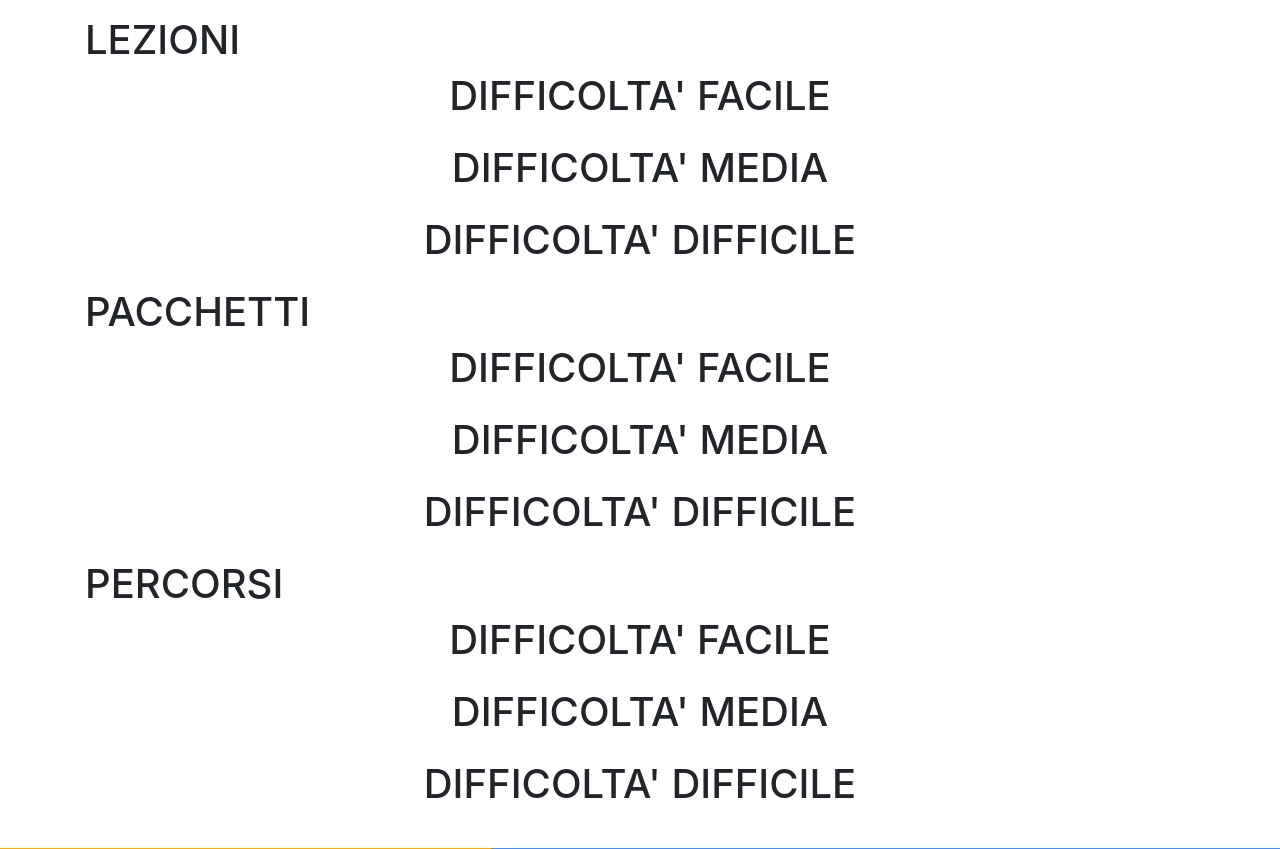
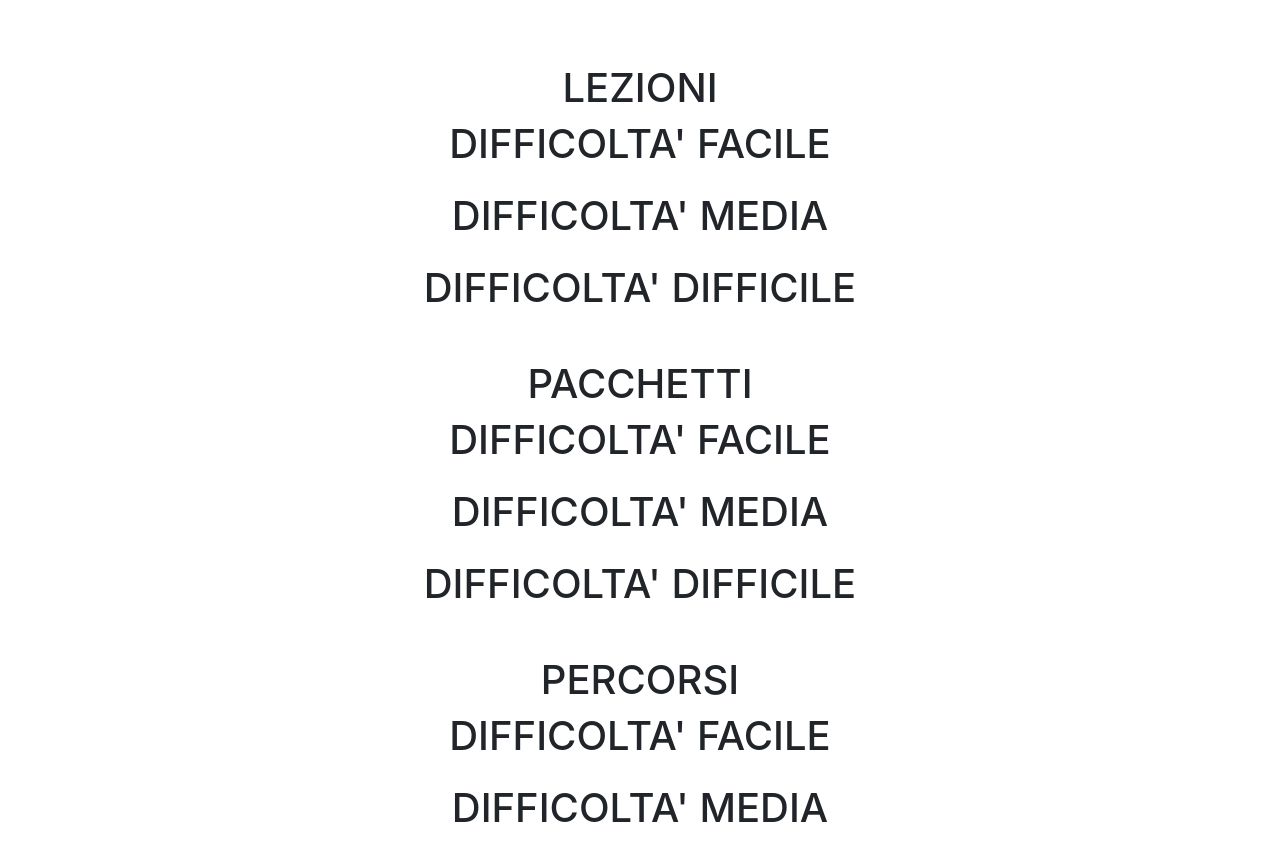
Before and after one commit to 241253/progetto_tecnologie_web, a Django app: page /home/ in a window 1280 px wide. Shown: the part 96-945 px from the top of the page. Run offline with Django 3.2, Linux system fonts and the light colour scheme; data that the repository does not hold is empty; parts of the project's set-up code (start-up, migrations or seed data) failed here and were passed over; some libraries are stand-ins or nearby versions.

Commit message:
J - indentazione home page

```diff
--- a/templates/homePage.html
+++ b/templates/homePage.html
@@ -8,7 +8,7 @@
 {% endblock %}
 {% block content %}
 <div class="container py-3">
-    <h1 class="wy-text-center">LEZIONI</h1>
+    <h1 class="text-center mt-5">LEZIONI</h1>
     <!-- LEZIONE FACILE -->
     <h1 class="text-center"> DIFFICOLTA' FACILE </h1>
     <div class="accordion my-4" id="accordionExample">
@@ -130,7 +130,7 @@
         {% endfor %}
     </div>
 
-    <h1 class="wy-text-center">PACCHETTI</h1>
+    <h1 class="text-center mt-5">PACCHETTI</h1>
     <!-- PACCHETTO FACILE -->
     <h1 class="text-center"> DIFFICOLTA' FACILE </h1>
     <div class="accordion my-4" id="accordionExample">
@@ -252,7 +252,7 @@
         {% endfor %}
     </div>
 
-    <h1 class="wy-text-center">PERCORSI</h1>
+    <h1 class="text-center mt-5">PERCORSI</h1>
     <!-- PERCORSO FACILE -->
     <h1 class="text-center"> DIFFICOLTA' FACILE </h1>
     <div class="accordion my-4" id="accordionExample">
```
